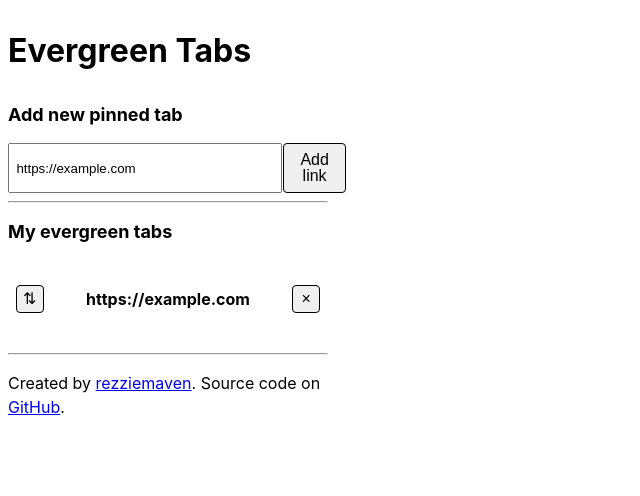
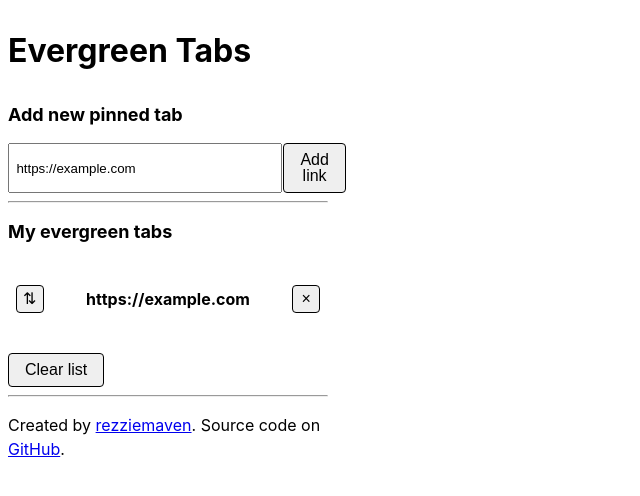
Before and after one commit to rezziemaven/evergreen-tabs, a Preact app: page / in a window 1280 px wide. Both pictures are taken after typing "https://example.com" into the empty fields and a click on the button "Add link". Shown: the top 496 px of the page, without its empty margins (0-640 px from the left). Built offline with nearby package versions, Linux system fonts and the light colour scheme.

Commit message:
Clear list of links (#17)
* Add function that clears list of saved links

* Add button that clears the link list when clicked

```diff
--- a/src/app.jsx
+++ b/src/app.jsx
@@ -37,6 +37,14 @@ export function App() {
   const removeLink = (id) => {
     setLinks((currentLinks) => currentLinks.filter((link) => link.id !== id));
   };
+
+  // Clear list
+  const clearList = async () => {
+    await chrome.storage.sync.remove(['evergreenTabLinks']);
+    await chrome.storage.local.remove(['evergreenTabLinks']);
+    setLinks([]);
+  };
+
   // Load list when popup opens
   useEffect(() => {
     chrome.storage.sync.get(['evergreenTabLinks'], (result) => {
@@ -100,6 +108,9 @@ export function App() {
                 />
               ))}
             </ul>
+            <button className="clear-list" onClick={clearList}>
+              Clear list
+            </button>
           </>
         )}
       </section>
```
